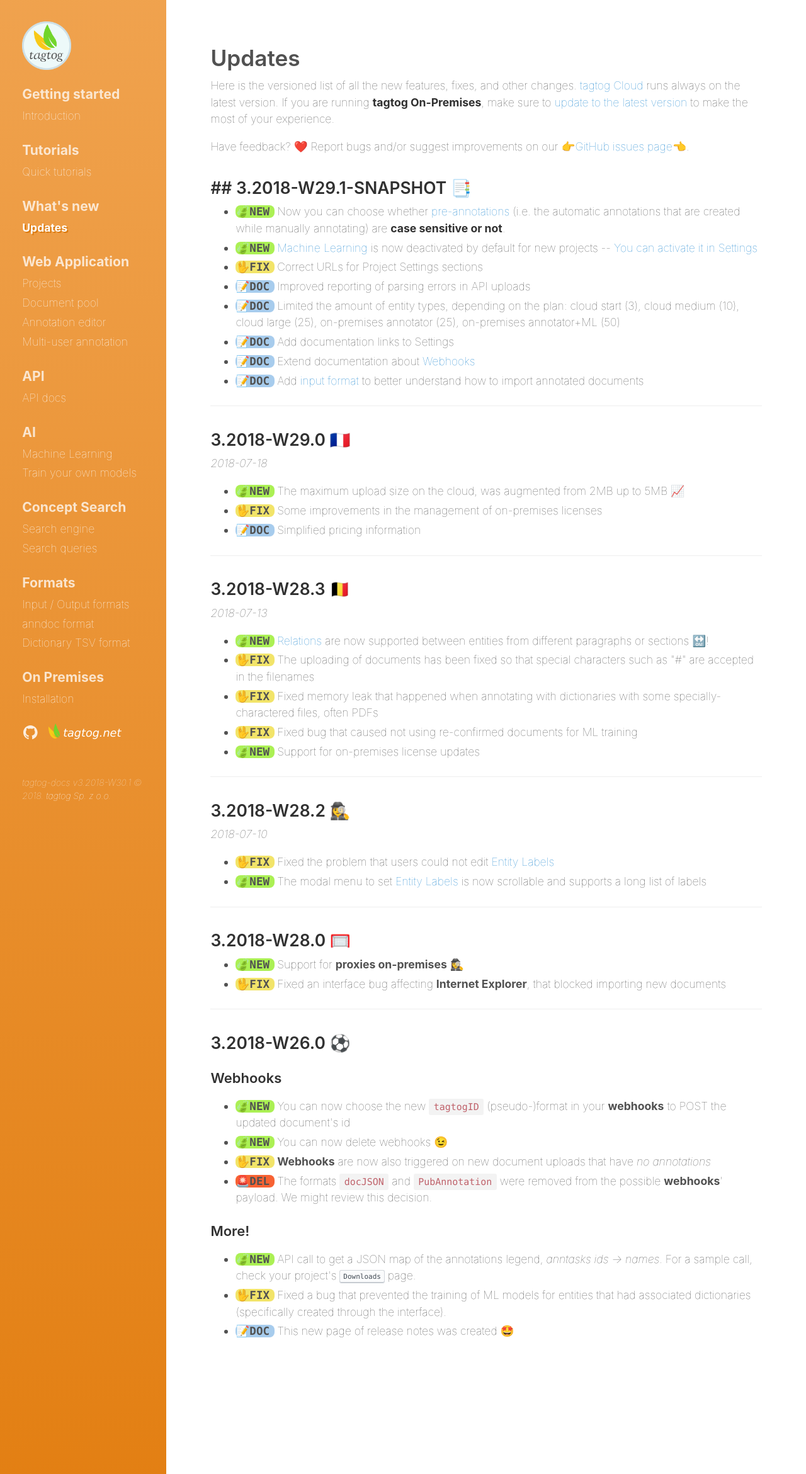
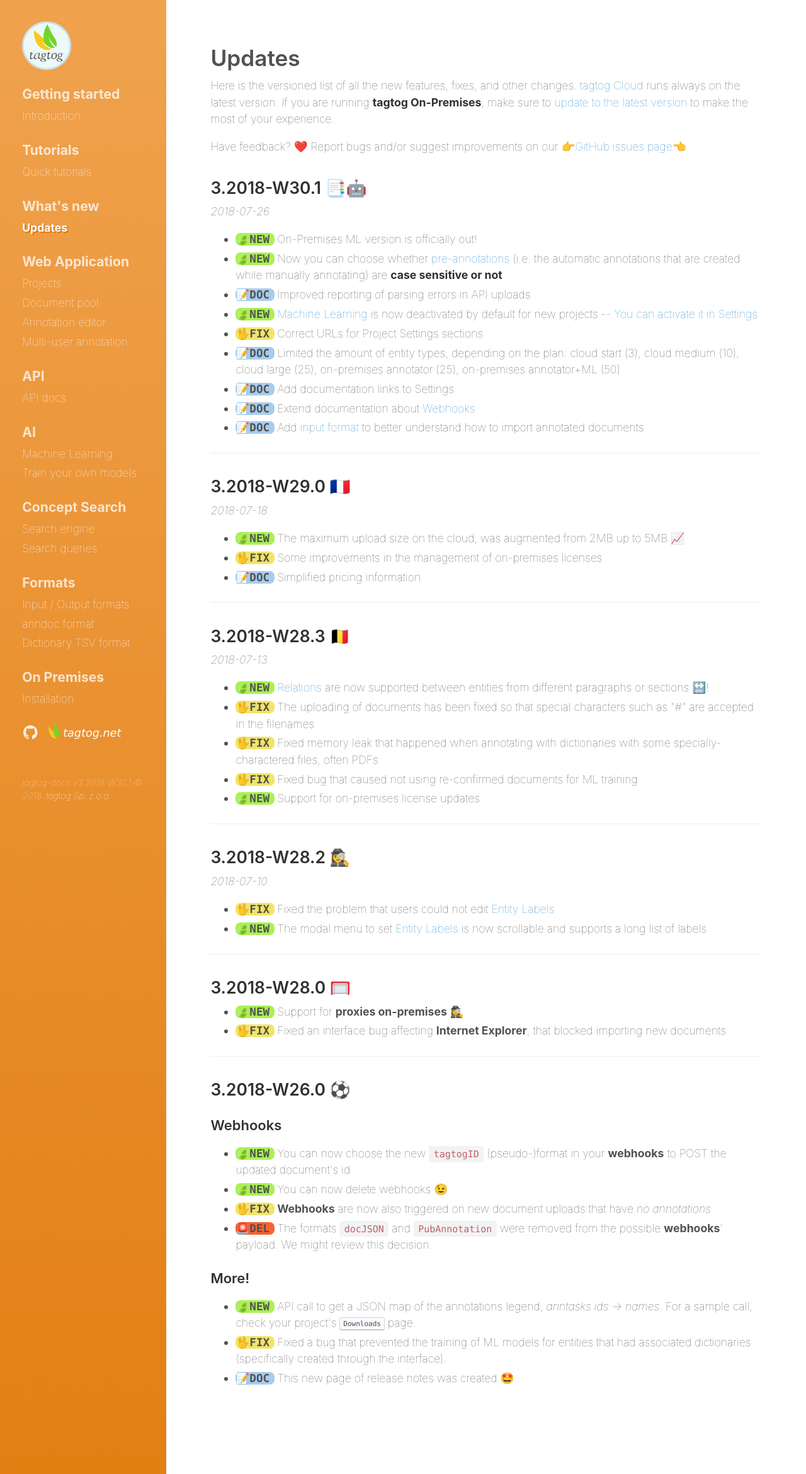
Before and after one commit to tagtogorg/tagtog-doc, a Jekyll site: the page built from updates.md, in a window 1280 px wide. Shown: the whole page at 63% size. Built offline with Jekyll 4.4.1, drawn with Linux system fonts in a browser that asks for light colours; nearby versions of some CDN libraries; emoji names are drawn with the system emoji font.

Commit message:
review the updates

```diff
--- a/updates.md
+++ b/updates.md
@@ -9,13 +9,15 @@ Here is the versioned list of all the new features, fixes, and other changes. [t
 
 Have feedback? :heart: Report bugs and/or suggest improvements on our [:point_right:GitHub issues page:point_left:](https://github.com/tagtog/tagtog-doc/issues).
 
-## ## 3.2018-W29.1-SNAPSHOT 📑
+## 3.2018-W30.1 📑🤖
+_2018-07-26_
 
 <ul class="updates">
-  <li class="new">Now you can choose whether <a title="tagtog - pre-annotations" href="/webeditor.html#pre-annotations">pre-annotations</a> (i.e. the automatic annotations that are created while manually annotating) are <strong>case sensitive or not</strong>.</li>
+  <li class="new">On-Premises ML version is officially out!</li>
+  <li class="new">Now you can choose whether <a title="tagtog - pre-annotations" href="/webeditor.html#pre-annotations">pre-annotations</a> (i.e. the automatic annotations that are created while manually annotating) are <strong>case sensitive or not</strong></li>
+  <li class="doc">Improved reporting of parsing errors in API uploads</li>
   <li class="new"><a href="/machine-learning.html">Machine Learning</a> is now deactivated by default for new projects -- <a title="Settings - Machine Learning" href="/projects.html#machine-learning">You can activate it in Settings</a></li>
   <li class="fix">Correct URLs for Project Settings sections</li>
-  <li class="doc">Improved reporting of parsing errors in API uploads</li>
   <li class="doc">Limited the amount of entity types, depending on the plan: cloud start (3), cloud medium (10), cloud large (25), on-premises annotator (25), on-premises annotator+ML (50)</li>
   <li class="doc">Add documentation links to Settings</li>
   <li class="doc">Extend documentation about <a title="tagtog - Webhooks" href="/projects.html#webhooks">Webhooks</a></li>
```
